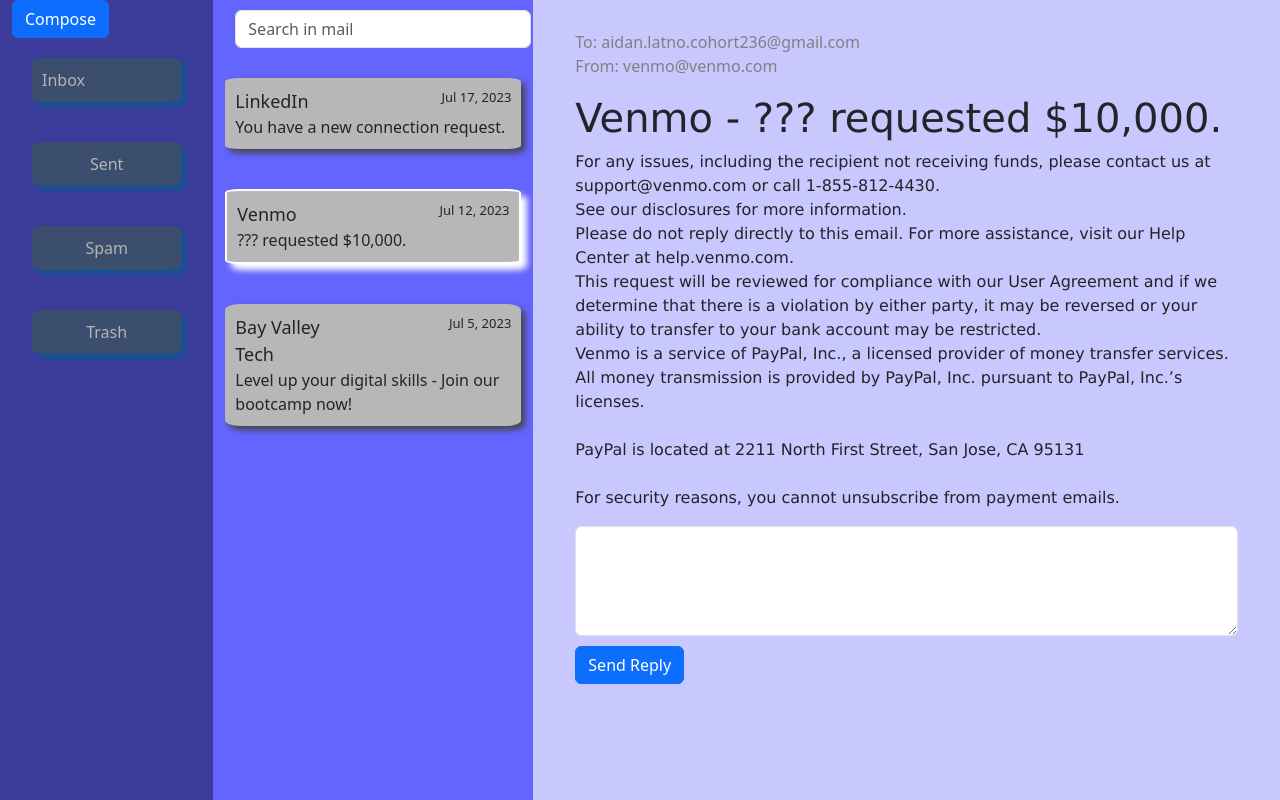
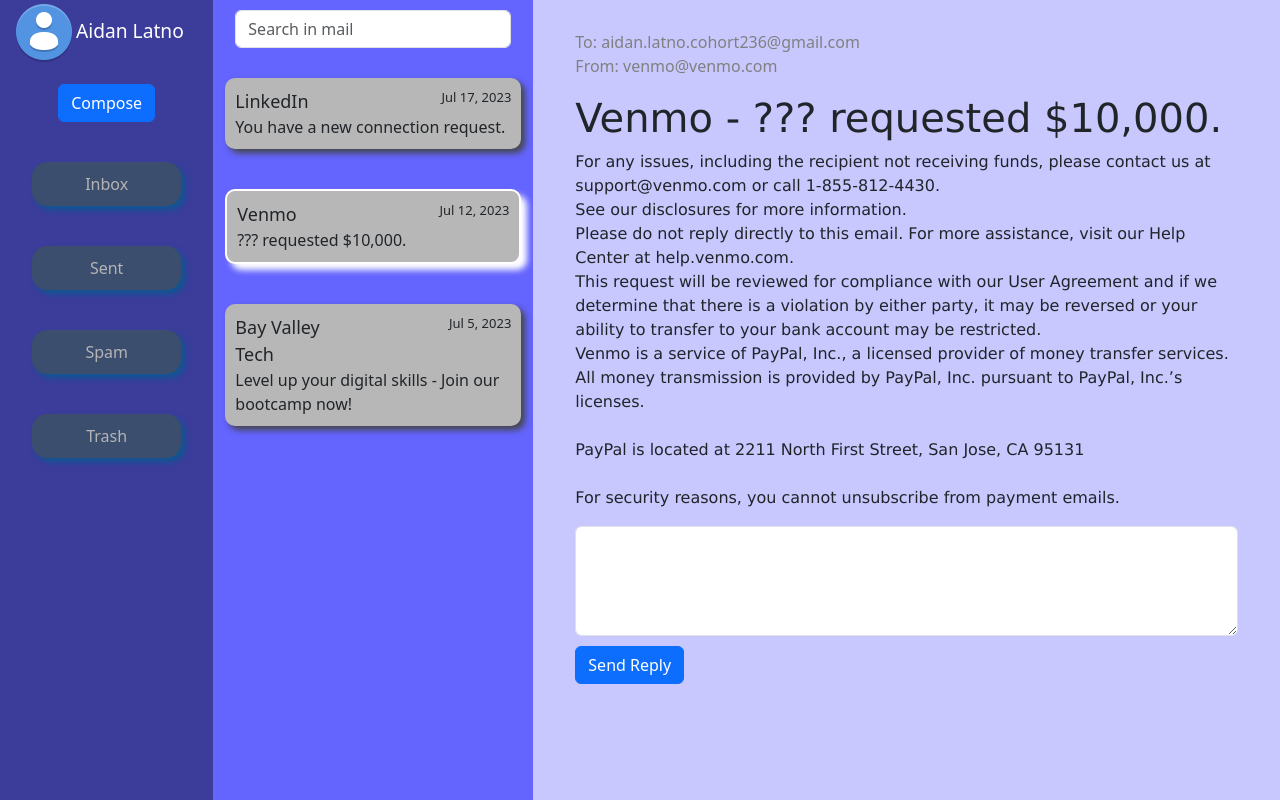
Before and after one commit to AidanLatno/bootstrap-email-latno, a plain HTML site: page index.html in a window 1280 px wide. Drawn offline with nearby package versions, Linux system fonts and the light colour scheme.

Commit message:
FINAL VERSION

```diff
--- a/index.html
+++ b/index.html
@@ -21,12 +21,18 @@
             <div class="row">
                 <div class="col-md-2 d-none d-lg-block options-panel">
                     <!-- options menu -->
+                    <div class="user-info-box">
+                        <img id="pfp" src="pfp.png">
+                        <p id="username">Aidan Latno</p>
+                    </div>
                     <div class="compose-button">
                         <button type="button" class="btn btn-primary">Compose</button>
                     </div>
                     <div class="options-list">
                         <div class="row option">
-                            Inbox
+                            <div class="col">
+                                Inbox
+                            </div>
                         </div>
                         <div class="row option">
                             <div class="col">
@@ -46,8 +52,8 @@
                     </div>
                 </div>
                 <div class="col-md-4 col-lg-3 d-none d-md-block email-panel">
-                    <div class="form-group">
-                        <input class="form-control" id="search-bar" placeholder="Search in mail">
+                    <div class="form-group" id="search-bar">
+                        <input class="form-control" placeholder="Search in mail">
                     </div>
                     <div class="email-list">
 
--- a/style.css
+++ b/style.css
@@ -5,11 +5,10 @@
     float: left;
 }
 
-#name
+#username
 {
-    text-align: center;
-    padding: 10px;
-    font-size: 2vw;
+    margin-top: 15px;
+    font-size: 1.5vw;
     color:white;
 }
 
@@ -18,9 +17,19 @@
     margin: 10px;
 }
 
+
+.user-info-box
+{
+    display: flex;
+    align-items: center;
+}
+
 .compose-button
 {
     display: flex;
+    margin: 20px;
+
+    justify-content: center;
 
 }
 
@@ -33,10 +42,9 @@
 
 .options-panel
 {
-    display: flex;
-    justify-content: space-between;
     background-color: rgb(60, 60, 155);
     height: 100vh;
+
 }
 
 .options-list
@@ -44,8 +52,6 @@
     display: flex;
     background-color: rgb(60, 60, 155);
     flex-direction: column;
-    align-self: center;
-    /* align-items: center; */
 }
 
 .option
@@ -58,7 +64,7 @@
     padding: 10px;
     text-align: center;
     font-size: medium;
-    border-radius: 10%;
+    border-radius: 15px;
 }
 
 .option:hover
@@ -92,7 +98,7 @@
     margin: 20px;
     padding: 10px;
     font-size: medium;
-    border-radius: 5%;
+    border-radius: 10px;
 
 }
 
```
